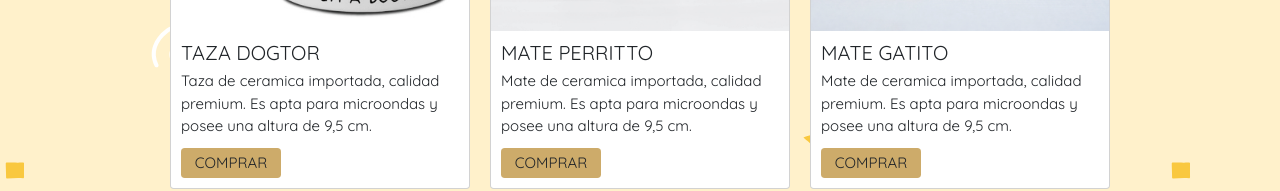
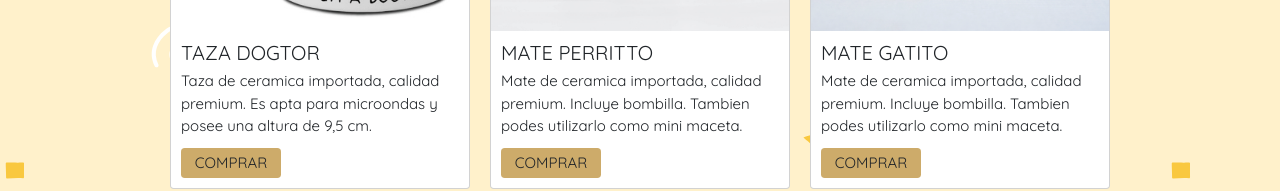
Before and after one commit to inemol/PF-Molinari, a website: page html/tienda.html in a window 1280 px wide. Shown: the part 398-589 px from the top of the page. Drawn offline with nearby package versions, Linux system fonts and the light colour scheme.

Commit message:
Arreglo de caracteristica de objetos en tienda

```diff
--- a/html/tienda.html
+++ b/html/tienda.html
@@ -53,7 +53,7 @@
                 <img src="../assets/mateperro.webp" class="card-img-top img-tienda" alt="mate perrito">
                 <div class="card-body">
                     <h5 class="card-title">MATE PERRITTO</h5>
-                    <p class="card-text">Mate de ceramica importada, calidad premium. Es apta para microondas y posee una altura de 9,5 cm.</p>
+                    <p class="card-text">Mate de ceramica importada, calidad premium. Incluye bombilla. Tambien podes utilizarlo como mini maceta.</p>
                     <a href="#" class="btn">COMPRAR</a>
                 </div>
             </div>
@@ -62,7 +62,7 @@
                 <img src="../assets/mategatito.webp" class="card-img-top img-tienda" alt="mate gatito">
                 <div class="card-body">
                     <h5 class="card-title">MATE GATITO</h5>
-                    <p class="card-text">Mate de ceramica importada, calidad premium. Es apta para microondas y posee una altura de 9,5 cm.</p>
+                    <p class="card-text">Mate de ceramica importada, calidad premium. Incluye bombilla. Tambien podes utilizarlo como mini maceta.</p>
                     <a href="#" class="btn">COMPRAR</a>
                 </div>
             </div>
```
